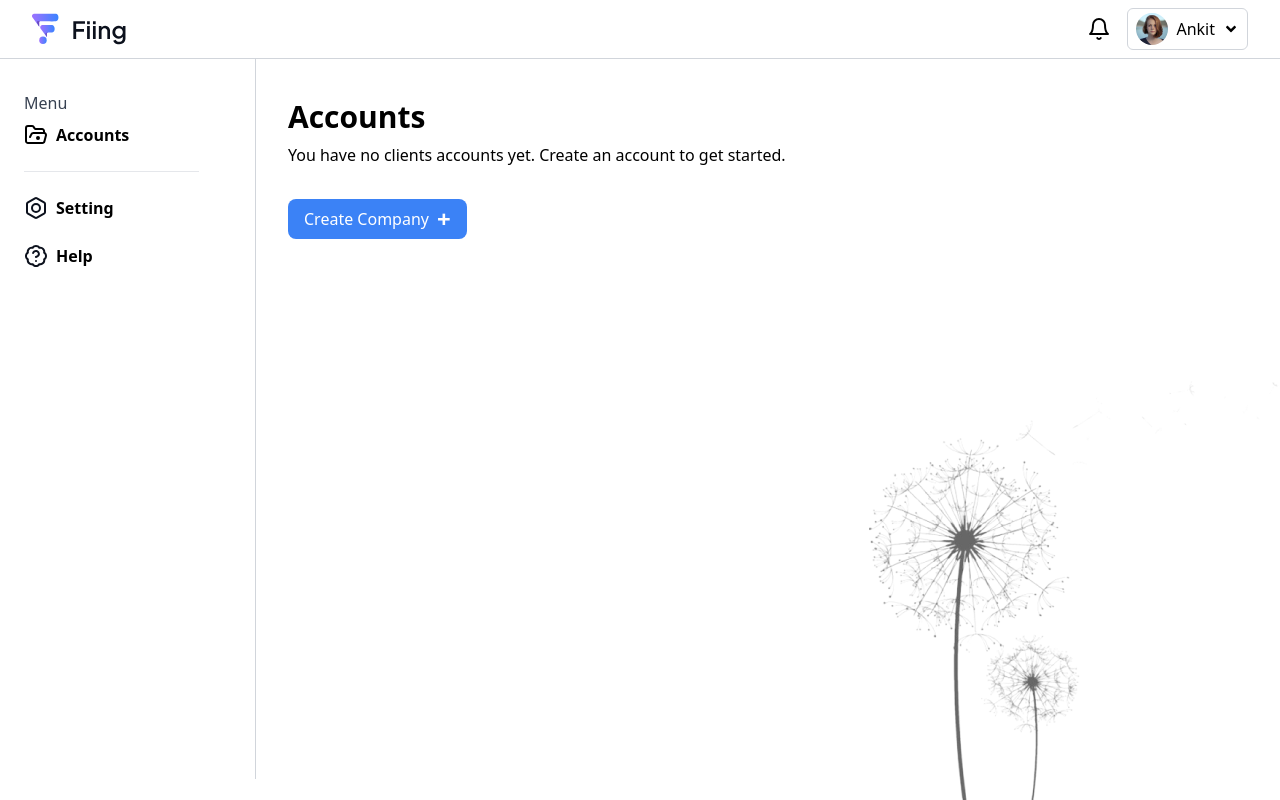
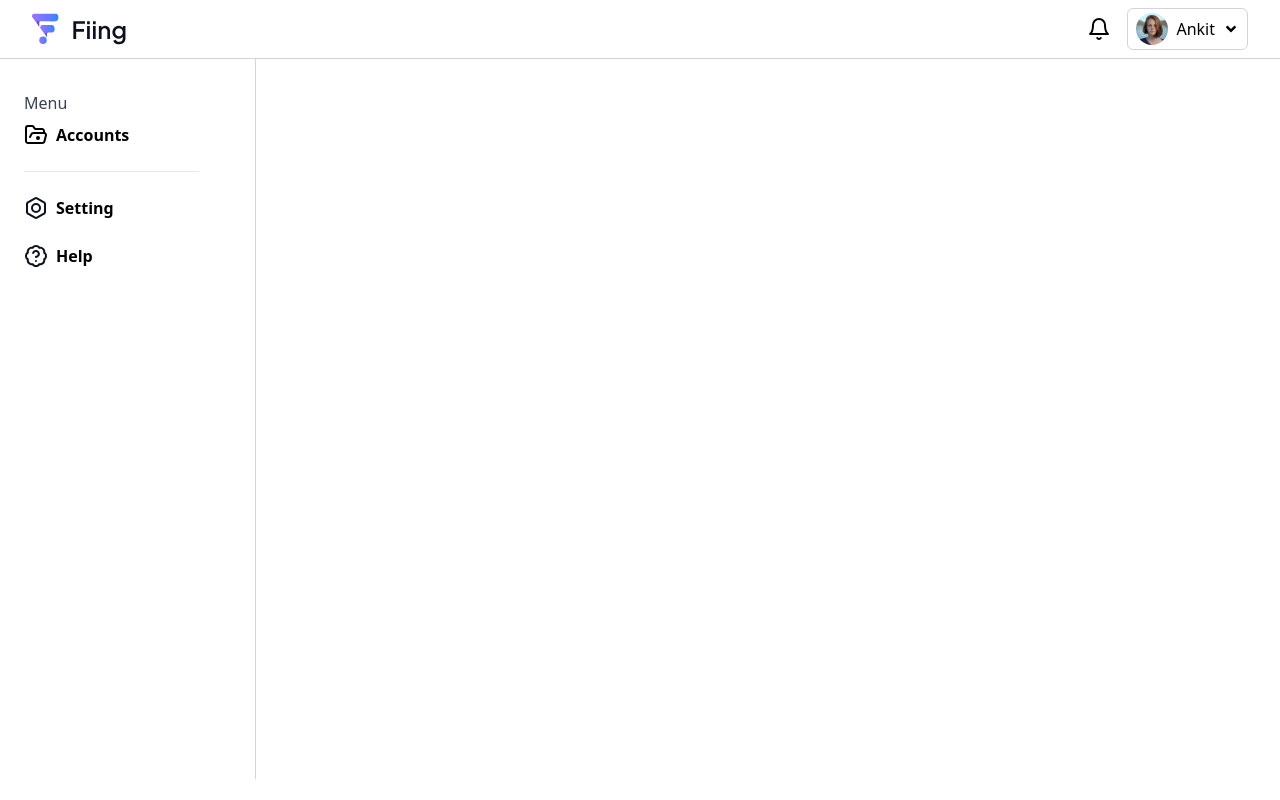
Before and after one commit to vashukashyap/fiing, a Next.js app: page /dashboard in a window 1280 px wide. Built offline with nearby package versions, Linux system fonts and the light colour scheme.

Commit message:
creating-createaccounts

```diff
--- a/src/app/(dash)/dashboard/createaccount/page.js
+++ b/src/app/(dash)/dashboard/createaccount/page.js
@@ -4,26 +4,13 @@ import Typography from '@mui/material/Typography';
 import Link from '@mui/material/Link';
 import Stack from '@mui/material/Stack';
 import NavigateNextIcon from '@mui/icons-material/NavigateNext';
+import CompanyData from '@/layouts/CompanyData';
 
 export default function CreateAccount() {
   return (
     <>
-      <div className="p-8 text-black ">
-        <Stack spacing={2}>
-          <Breadcrumbs separator="›" aria-label="breadcrumb">
-            home
-          </Breadcrumbs>
-          <Breadcrumbs separator="-" aria-label="breadcrumb">
-            dashboard
-          </Breadcrumbs>
-          <Breadcrumbs
-            separator={<NavigateNextIcon fontSize="small" />}
-            aria-label="breadcrumb"
-          >
-            createacount
-          </Breadcrumbs>
-        </Stack>
-        lkml
+      <div className="p-8">
+        <CompanyData/>
       </div>
     </>
   );
--- a/src/app/(dash)/dashboard/page.js
+++ b/src/app/(dash)/dashboard/page.js
@@ -1,25 +1,10 @@
-import CreateCompanyButton from "@/components/CreateCompanyButton/CreateCompanyButton";
-import DashboardImage from "@/assets/images/dashboardImage.png";
-import Image from "next/image";
+
 
 
 export default function Account() {
     return (
       <>
-        <div className="p-8">
-          <h1 className="text-3xl font-semibold my-2">Accounts</h1>
-          <h3 className="my-2">
-            You have no clients accounts yet. Create an account to get started.
-          </h3>
-          <div className="my-8">
-            <CreateCompanyButton />
-          </div>
-          <Image
-            className="absolute right-0 bottom-0"
-            src={DashboardImage}
-            alt="background image not found"
-          />
-        </div>
+
       </>
     );
   }
--- /dev/null
+++ b/src/layouts/CreateAccount.js
@@ -0,0 +1,7 @@
+import React from 'react'
+
+export default function CreateAccount() {
+  return (
+    <div>CreateAccount</div>
+  )
+}
```
